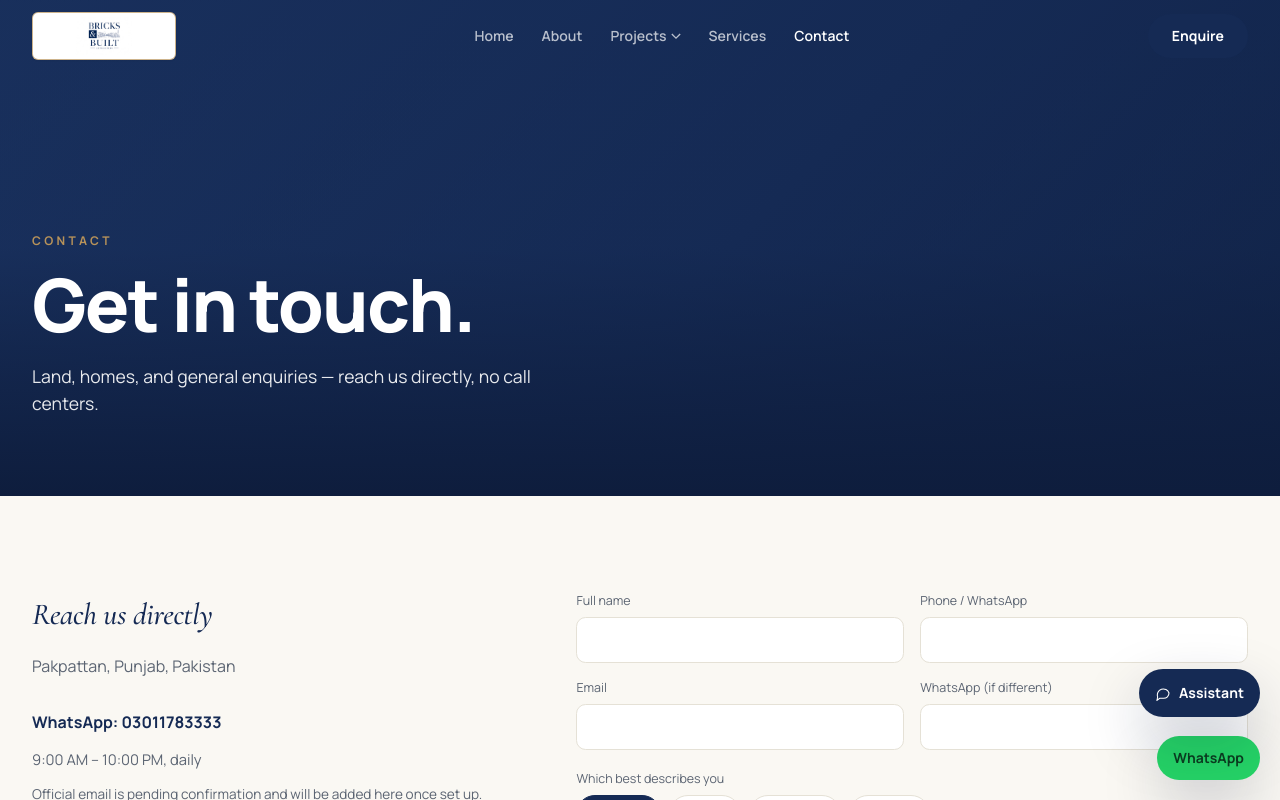
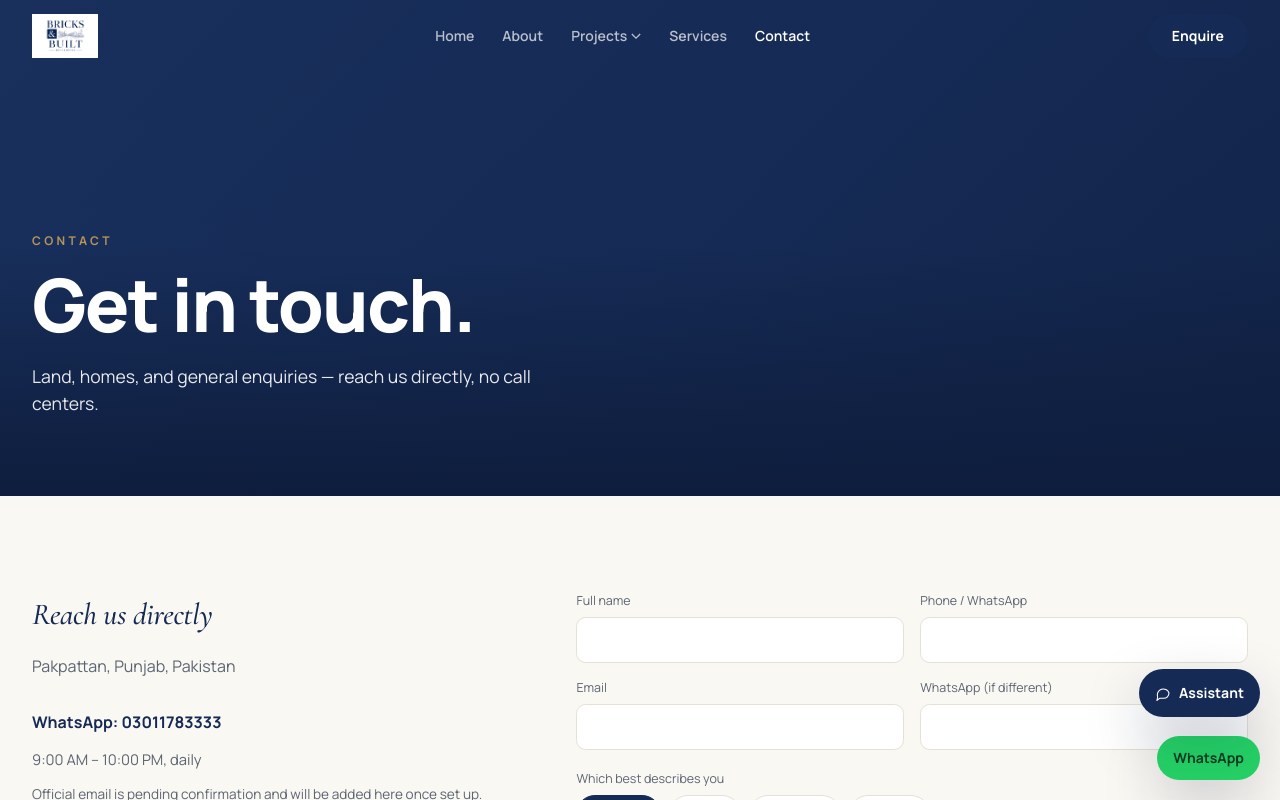
Before and after one commit to enviromation17-bit/brick-and-build, a React (Vite) app: page /contact in a window 1280 px wide. Shown: the top 800 px of the page. Built offline with nearby package versions, Linux system fonts and the light colour scheme.

Commit message:
Remove white box around logo — show only the logo

```diff
--- a/src/components/Header.jsx
+++ b/src/components/Header.jsx
@@ -27,10 +27,8 @@ export default function Header() {
       }`}
     >
       <div className="max-w-container mx-auto flex items-center justify-between gap-4 h-[4.5rem] px-5 md:px-8">
-        <Link to="/" className={`flex items-center gap-3 shrink-0 ${tone}`} aria-label="Bricks & Built home">
-          <span className="flex h-12 w-[9rem] items-center justify-center rounded-md border border-gold/70 bg-white px-2 py-1 shadow-sm overflow-hidden">
-            <Mark size={40} className="w-full h-auto" />
-          </span>
+        <Link to="/" className="flex items-center shrink-0" aria-label="Bricks & Built home">
+          <Mark size={48} className="h-11 w-auto max-w-[10rem]" />
         </Link>
 
         <nav className="hidden lg:flex items-center gap-1" aria-label="Primary">
--- a/src/components/Mark.jsx
+++ b/src/components/Mark.jsx
@@ -5,7 +5,7 @@ export default function Mark({ className = "", size = 40 }) {
       alt="Bricks & Built Developers"
       width={Math.round(size * 1.5)}
       height={size}
-      className={`object-contain object-center max-h-full max-w-full ${className}`}
+      className={`block object-contain object-left ${className}`}
       style={{ imageRendering: "auto" }}
       loading="eager"
       decoding="async"
```
